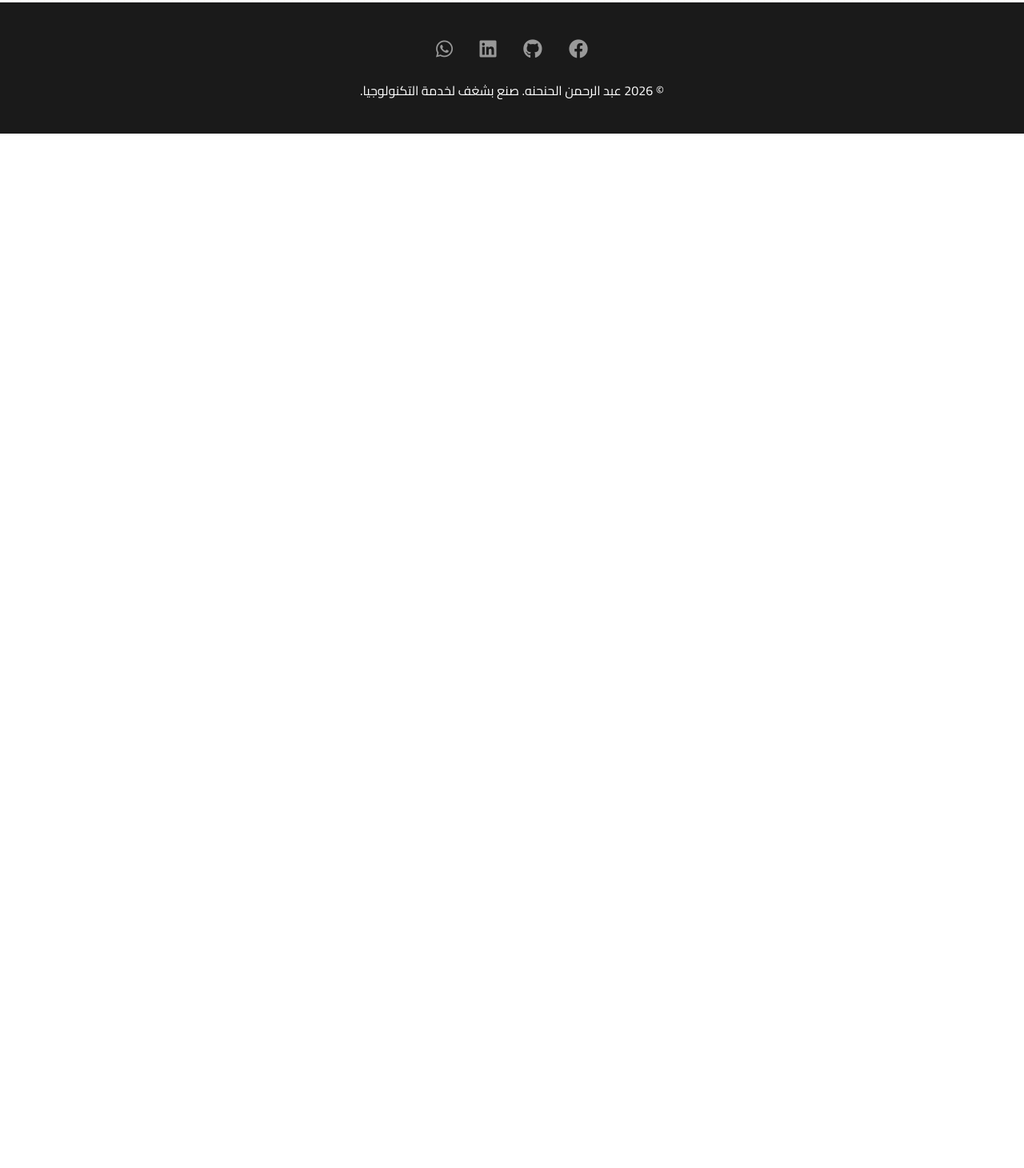
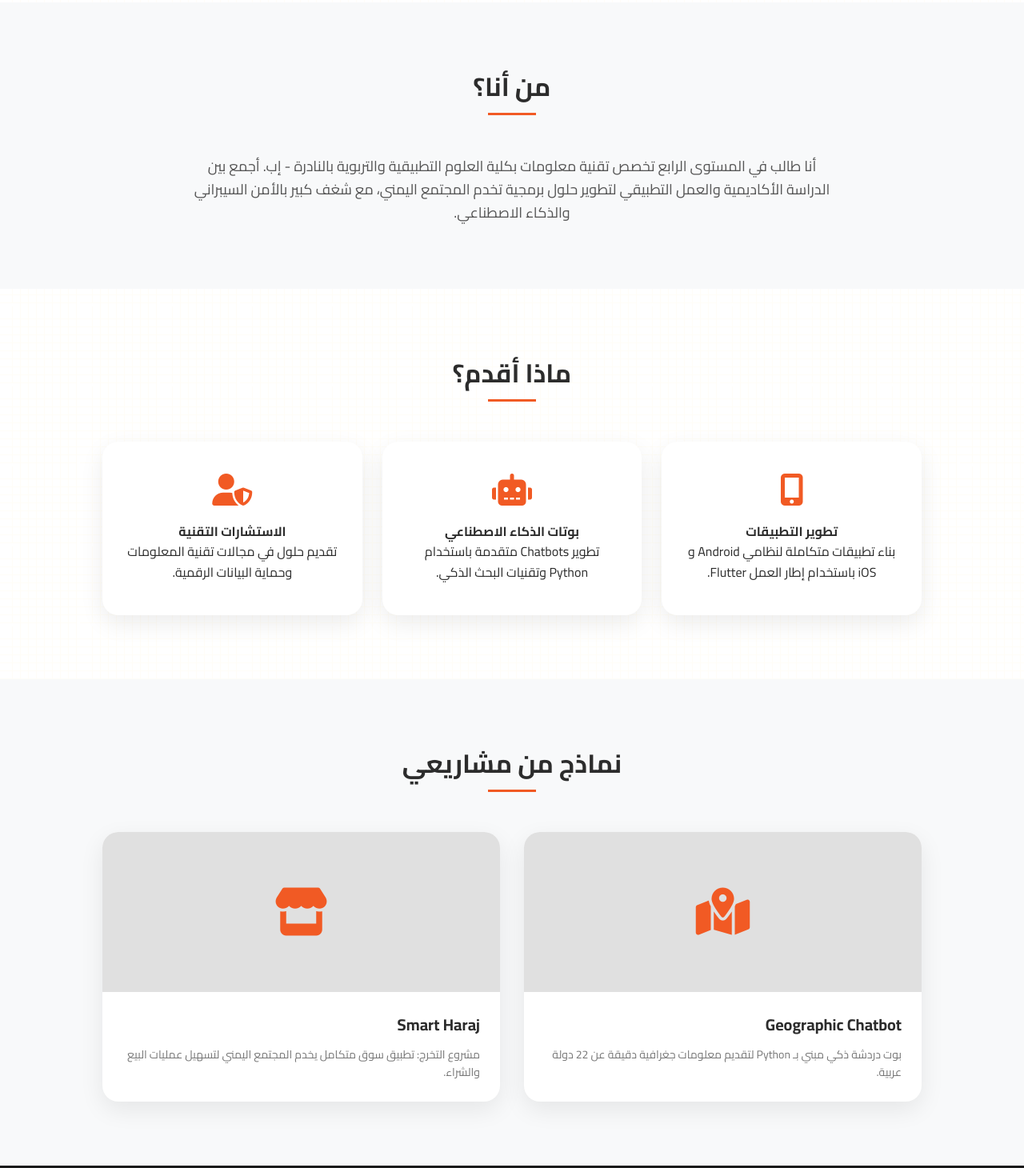
Before and after one commit to abd217102-jpg/hnhn, a plain HTML site: page index.html in a window 1280 px wide. Shown: the part 717-2177 px from the top of the page at 80% size. Before the commit the page ends 884 px from the top, so only its background shows below. Drawn offline with Linux system fonts and the light colour scheme.

Commit message:
Refactor HTML structure and update styles

```diff
--- a/index.html
+++ b/index.html
@@ -36,6 +36,7 @@
 
         a { text-decoration: none; color: inherit; transition: var(--transition); }
 
+        /* --- Navbar --- */
         header {
             background-color: var(--navbar-bg);
             box-shadow: var(--shadow);
@@ -62,6 +63,7 @@
             display: flex; align-items: center; gap: 8px; font-size: 14px;
         }
 
+        /* --- Hero Section --- */
         .hero {
             display: flex; justify-content: space-between; align-items: center;
             padding: 160px 10% 100px; max-width: 1400px; margin: 0 auto; min-height: 90vh;
@@ -75,19 +77,13 @@
         .hero-content p { font-size: 17px; color: #777; margin-bottom: 35px; max-width: 550px; }
 
         .hero-image-container { flex: 0.8; position: relative; display: flex; justify-content: center; }
-
-        /* ميزة الصورة الدائرية المحسنة */
         .main-circle {
-            width: 350px;
-            height: 350px;
-            border-radius: 50%;
-            border: 6px solid var(--accent-color);
-            box-shadow: 0 0 40px rgba(241, 90, 36, 0.2);
-            overflow: hidden;
-            position: relative;
-            z-index: 5;
-            background: #eee;
+            width: 350px; height: 350px; border-radius: 50%;
+            border: 4px solid var(--accent-color);
+            box-shadow: 0 0 30px rgba(255, 215, 0, 0.3);
+            overflow: hidden; position: relative; z-index: 5;
         }
+        .main-circle img { width: 100%; height: 100%; object-fit: cover; }
 
         .badge {
             background: var(--white); padding: 8px 15px; border-radius: 50px;
@@ -103,11 +99,16 @@
             50% { transform: translateY(-15px); }
         }
 
+        /* --- Sections Style --- */
         section { padding: 80px 10%; max-width: 1400px; margin: 0 auto; }
         .section-title { text-align: center; margin-bottom: 50px; }
         .section-title h2 { font-size: 32px; position: relative; display: inline-block; padding-bottom: 10px; }
-        .section-title h2 span { color: var(--primary-color); }
+        .section-title h2::after {
+            content: ''; position: absolute; bottom: 0; left: 50%; transform: translateX(-50%);
+            width: 60px; height: 3px; background: var(--primary-color);
+        }
 
+        /* --- Services Grid --- */
         .services-grid {
             display: grid; grid-template-columns: repeat(auto-fit, minmax(280px, 1fr)); gap: 25px;
         }
@@ -117,6 +118,17 @@
         }
         .service-card:hover { transform: translateY(-10px); }
         .service-card i { font-size: 40px; color: var(--primary-color); margin-bottom: 20px; }
+
+        /* --- Portfolio Grid --- */
+        .portfolio-grid {
+            display: grid; grid-template-columns: repeat(auto-fit, minmax(320px, 1fr)); gap: 30px;
+        }
+        .project-card {
+            background: var(--white); border-radius: 20px; overflow: hidden; box-shadow: var(--shadow);
+        }
+        .project-info { padding: 25px; }
+        .project-info h4 { margin-bottom: 10px; font-size: 20px; }
+        .project-info p { font-size: 14px; color: #777; }
 
         footer { background: #1a1a1a; color: #fff; padding: 40px 10%; text-align: center; }
         .social-links { margin-bottom: 20px; }
@@ -157,11 +169,71 @@
 
         <div class="hero-image-container">
             <div class="main-circle">
-                <img src="https://i.ibb.co/LzNf9F8p/image.jpg" alt="عبد الرحمن الحنحنه" style="width: 100%; height: 100%; object-fit: cover; object-position: top;">
+                <img src="gg.jpg" alt="Abdalrhman Alhnhnh">
             </div>
             <div class="badge badge-1"><i class="fab fa-flutter"></i> Flutter</div>
             <div class="badge badge-2"><i class="fab fa-python"></i> Python</div>
             <div class="badge badge-3"><i class="fas fa-code"></i> Dart</div>
+        </div>
+    </section>
+
+    <section id="about" style="background: var(--secondary-color);">
+        <div class="section-title">
+            <h2>من <span>أنا؟</span></h2>
+        </div>
+        <div style="max-width: 800px; margin: 0 auto; text-align: center;">
+            <p style="font-size: 18px; color: #555;">
+                أنا طالب في المستوى الرابع تخصص تقنية معلومات بكلية العلوم التطبيقية والتربوية بالنادرة - إب. أجمع بين الدراسة الأكاديمية والعمل التطبيقي لتطوير حلول برمجية تخدم المجتمع اليمني، مع شغف كبير بالأمن السيبراني والذكاء الاصطناعي.
+            </p>
+        </div>
+    </section>
+
+    <section id="services">
+        <div class="section-title">
+            <h2>ماذا <span>أقدم؟</span></h2>
+        </div>
+        <div class="services-grid">
+            <div class="service-card">
+                <i class="fas fa-mobile-alt"></i>
+                <h4>تطوير التطبيقات</h4>
+                <p>بناء تطبيقات متكاملة لنظامي Android و iOS باستخدام إطار العمل Flutter.</p>
+            </div>
+            <div class="service-card">
+                <i class="fas fa-robot"></i>
+                <h4>بوتات الذكاء الاصطناعي</h4>
+                <p>تطوير Chatbots متقدمة باستخدام Python وتقنيات البحث الذكي.</p>
+            </div>
+            <div class="service-card">
+                <i class="fas fa-user-shield"></i>
+                <h4>الاستشارات التقنية</h4>
+                <p>تقديم حلول في مجالات تقنية المعلومات وحماية البيانات الرقمية.</p>
+            </div>
+        </div>
+    </section>
+
+    <section id="portfolio" style="background: var(--secondary-color);">
+        <div class="section-title">
+            <h2>نماذج <span>من مشاريعي</span></h2>
+        </div>
+        <div class="portfolio-grid">
+            <div class="project-card">
+                <div style="height: 200px; background: #e0e0e0; display: flex; align-items: center; justify-content: center;">
+                    <i class="fas fa-map-marked-alt" style="font-size: 60px; color: var(--primary-color);"></i>
+                </div>
+                <div class="project-info">
+                    <h4>Geographic Chatbot</h4>
+                    <p>بوت دردشة ذكي مبني بـ Python لتقديم معلومات جغرافية دقيقة عن 22 دولة عربية.</p>
+                </div>
+            </div>
+            <div class="project-card">
+                <div style="height: 200px; background: #e0e0e0; display: flex; align-items: center; justify-content: center;">
+                    <i class="fas fa-store" style="font-size: 60px; color: var(--primary-color);"></i>
+                </div>
+                <div class="project-info">
+                    <h4>Smart Haraj</h4>
+                    <p>مشروع التخرج: تطبيق سوق متكامل يخدم المجتمع اليمني لتسهيل عمليات البيع والشراء.</p>
+                </div>
+            </div>
         </div>
     </section>
 
@@ -176,6 +248,7 @@
     </footer>
 
     <script>
+        // التمرير السلس للروابط
         document.querySelectorAll('a[href^="#"]').forEach(anchor => {
             anchor.addEventListener('click', function (e) {
                 e.preventDefault();
@@ -186,4 +259,4 @@
         });
     </script>
 </body>
-</html>
+</html>0
```
